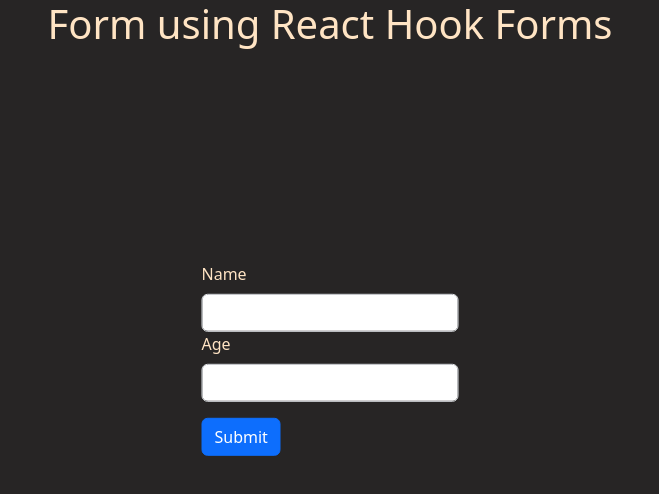
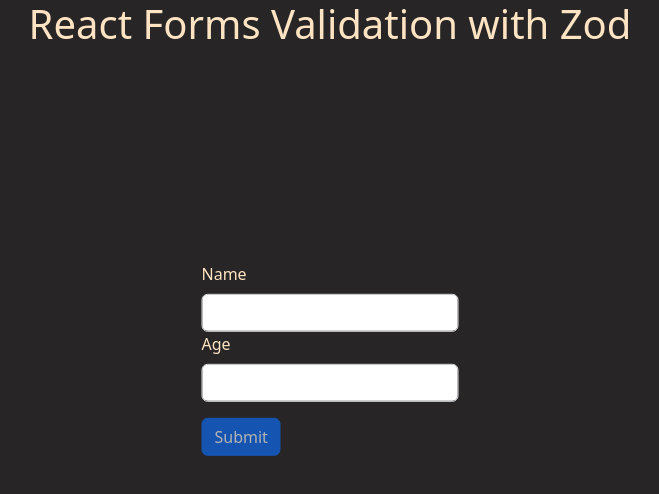
Before and after one commit to dljimenez2324/ReactForms, a React (Vite) app in the folder react_formsl/: page / in a window 1280 px wide. Shown: the top 494 px of the page, without its empty margins (310-969 px from the left). Built offline with nearby package versions, Linux system fonts and the light colour scheme.

Commit message:
now added validation for the button to work

```diff
--- a/react_formsl/src/components/Forms/FormValidationZod.tsx
+++ b/react_formsl/src/components/Forms/FormValidationZod.tsx
@@ -6,8 +6,15 @@
 
   // we are going to use zod now for validation
   const schema = z.object({
-    name: z.string().min(3),
+
+    // for standard error message we do this
+    //name: z.string().min(3),
+    // to have a custom message we do this
+    name: z.string().min(3, {message: "Name must be at least 3 characters bruh!"}),
+    //for standard age message
     age: z.number().min(21)
+    // for custom age message
+    // age: z.number({invalid_type_error: "Age field is required"}).min(21, {message: "You must be 21 to continue"})
   })
 
   // // lets make an interface to hold our data
@@ -26,7 +33,8 @@
 
 
     // in order to see just the errors we can destructure the formState  see below
-    const {register, handleSubmit, formState:{errors}} = useForm<FormData>({resolver:zodResolver(schema)});
+    // now lets see how it is for making sure its valid too
+    const {register, handleSubmit, formState:{errors,isValid}} = useForm<FormData>({resolver:zodResolver(schema)});
 
     console.log(errors);
 
@@ -37,7 +45,7 @@
 
   return (
     <>
-        <h1 className="text-center">Form using React Hook Forms</h1>
+        <h1 className="text-center">React Forms Validation with Zod</h1>
       <form onSubmit={handleSubmit(onHelpSubmit)}>
         <div className="mb-3 myContainer">
           <label htmlFor="" className="form-label">Name</label>
@@ -45,12 +53,15 @@
           <input {...register('name', )} id="name" type="text" className="form-control" />
           {/* lets add our errors here */}
           {/* notice that && is similar to the turnery that is just below it but only for rendering null if false */}
-          {errors.name && <p className="text-danger">{}</p>}
+          {errors.name && <p className="text-danger">{errors.name.message}</p>}
 
           <label htmlFor="" className="form-label">Age</label>
-          <input {...register('age', )} id="age" type="text" className="form-control" />
-          {errors.age ? <p className="text-danger">The age field is required</p> : null}
-          <button className="btn btn-primary mt-3" type="submit">Submit</button>
+          {/* notice that we have to add valueAsNumber: true so that our input is made to be a number instead the standar string */}
+          <input {...register('age', {valueAsNumber: true})} id="age" type="number" className="form-control" />
+          {errors.age ? <p className="text-danger">{errors.age.message}</p> : null}
+
+          {/* now lets add the validation to this button */}
+          <button disabled={!isValid} className="btn btn-primary mt-3" type="submit">Submit</button>
         </div>
       </form>
     </>
```
